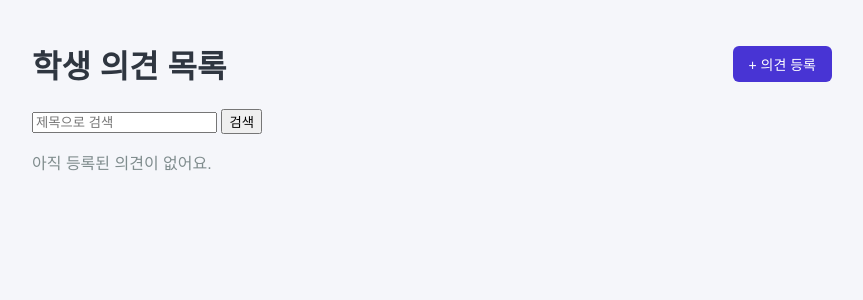
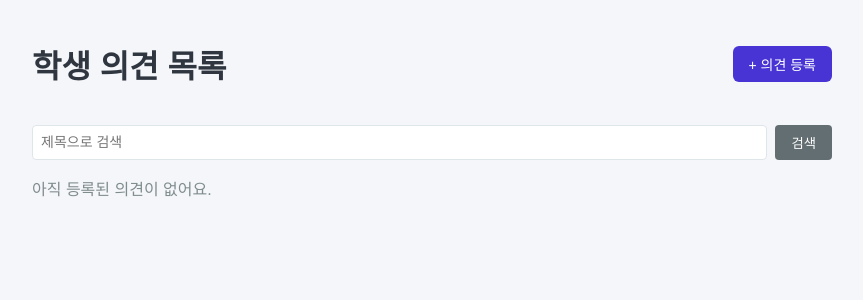
Before and after one commit to james200858-ux/school-voice, a Flask app: page / in a window 1280 px wide. Shown: the part 56-356 px from the top of the page, without its empty margins (208-1071 px from the left). Run offline with Flask 3, Linux system fonts and the light colour scheme; data that the repository does not hold is empty.

Commit message:
Update style.css

```diff
--- a/static/style.css
+++ b/static/style.css
@@ -40,6 +40,29 @@ body {
     padding: 8px 16px;
     border-radius: 6px;
     font-size: 14px;
+}
+
+.search-form {
+    display: flex;
+    gap: 8px;
+    margin: 16px 0;
+}
+
+.search-form input {
+    flex: 1;
+    padding: 8px;
+    border: 1px solid #dfe6e9;
+    border-radius: 4px;
+    font-size: 14px;
+}
+
+.search-form button {
+    background-color: #636e72;
+    color: white;
+    border: none;
+    padding: 8px 16px;
+    border-radius: 4px;
+    cursor: pointer;
 }
 
 .card-list {
@@ -139,3 +162,8 @@ body {
 .like-btn:hover {
     background-color: #fdcb6e;
 }
+
+.like-btn:disabled {
+    background-color: #dfe6e9;
+    cursor: not-allowed;
+}
```
